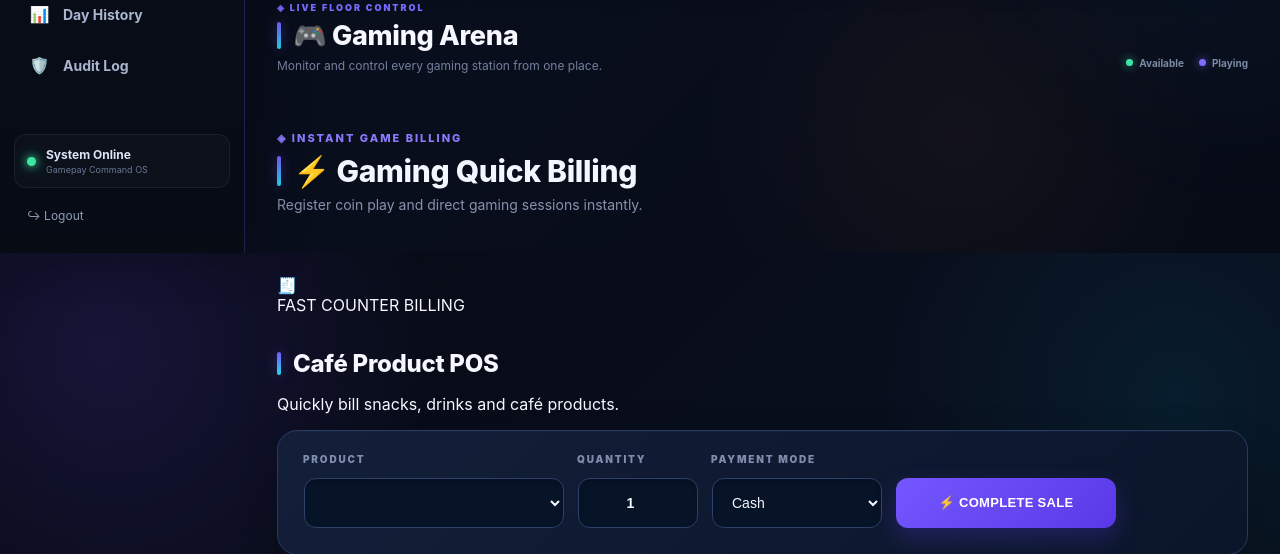
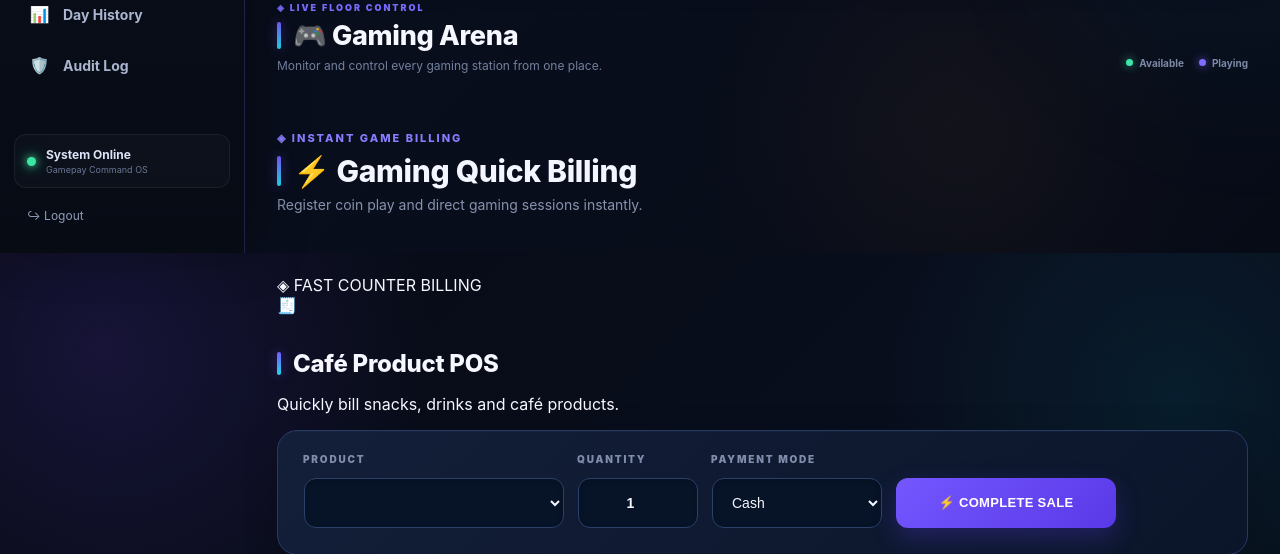
Before and after one commit to Vivekarya8/gamepay-cafe-os, a Flask app: template Gamepay_Cafe_OS_V7_PWA_Complete/templates/dashboard.html in a window 1280 px wide. Shown: the part 547-1101 px from the top of the page. Run offline with Flask 3, Linux system fonts and the light colour scheme; the template is opened without the code that fills it, so the values that code supplies are empty; some libraries are stand-ins or nearby versions.

Commit message:
Update dashboard.html

```diff
--- a/Gamepay_Cafe_OS_V7_PWA_Complete/templates/dashboard.html
+++ b/Gamepay_Cafe_OS_V7_PWA_Complete/templates/dashboard.html
@@ -605,15 +605,21 @@ setInterval(
 <section class="gp-pos-section">
 
     <div class="gp-pos-header">
-        <div class="gp-pos-title-icon">🧾</div>
 
-        <div>
-            <div class="gp-pos-eyebrow">FAST COUNTER BILLING</div>
-            <h2>Café Product POS</h2>
-            <p>Quickly bill snacks, drinks and café products.</p>
-        </div>
+    <div class="gp-pos-eyebrow">
+        ◈ FAST COUNTER BILLING
     </div>
 
+    <div class="gp-pos-heading-row">
+        <span class="gp-pos-title-icon">🧾</span>
+        <h2>Café Product POS</h2>
+    </div>
+
+    <p>
+        Quickly bill snacks, drinks and café products.
+    </p>
+
+</div>
     <form action="/sale" method="post" class="gp-pos-card">
 
         <div class="gp-pos-field gp-pos-product">
```
